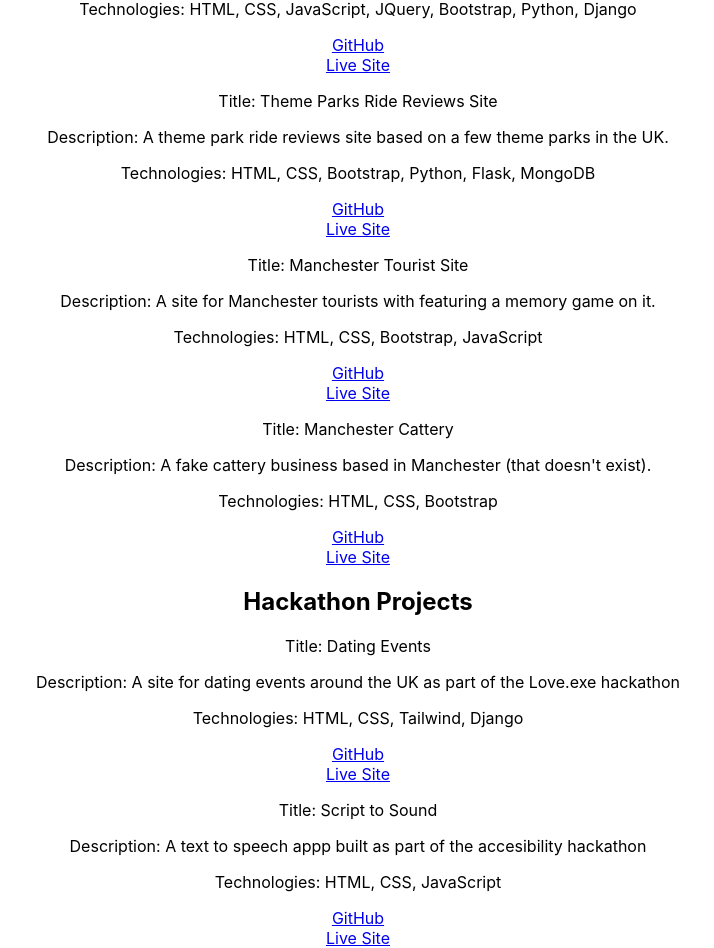
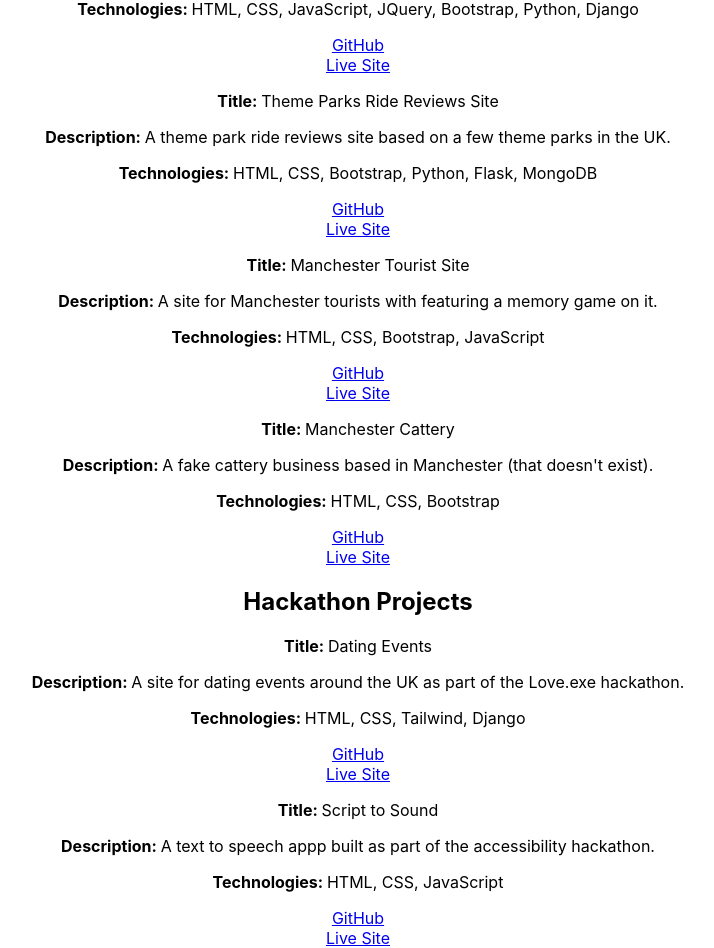
Before and after one commit to hannahro15/Hannah-Portfolio-Site, a React (Create React App) app in the folder hannah-portfolio/: page /projects in a window 1280 px wide. Shown: the part 256-1204 px from the top of the page, without its empty margins (282-996 px from the left). Built offline with nearby package versions, Linux system fonts and the light colour scheme.

Commit message:
Make some elements bold on projects page

```diff
--- a/hannah-portfolio/src/pages/Projects.js
+++ b/hannah-portfolio/src/pages/Projects.js
@@ -35,14 +35,14 @@ const solo_projects = [
 const hack_projects = [
     {
         title: "Dating Events",
-        description: "A site for dating events around the UK as part of the Love.exe hackathon",
+        description: "A site for dating events around the UK as part of the Love.exe hackathon.",
         technologies: ["HTML, ", "CSS, ", "Tailwind, ", "Django "],
         github: "https://github.com/hannahro15/CI-Feb25-hackathon",
         demo: "https://dating-events-app-512687071453.herokuapp.com/"
     },
     {
         title: "Script to Sound",
-        description: "A text to speech appp built as part of the accesibility hackathon",
+        description: "A text to speech appp built as part of the accessibility hackathon.",
         technologies: ["HTML, ", "CSS, ", "JavaScript "],
         github: "https://github.com/hannahro15/Nov24Hackathon",
         demo: "https://script-to-sound-f697c5a0720c.herokuapp.com/"
@@ -59,9 +59,9 @@ function Projects() {
                 {solo_projects.map((data, index) => {
                     return (
                         <div className="project-card" key={index}>
-                            <p>Title: {data.title}</p>
-                            <p>Description: {data.description}</p>
-                            <p>Technologies: {data.technologies}</p>
+                            <p><strong>Title: </strong>{data.title}</p>
+                            <p><strong>Description: </strong>{data.description}</p>
+                            <p><strong>Technologies: </strong>{data.technologies}</p>
                             <a href={data.github} target="blank" rel="noreferrer" >GitHub</a>
                             <br></br>
                             <a href={data.demo} target="_blank" rel="noreferrer">Live Site</a>
@@ -73,9 +73,9 @@ function Projects() {
                 {hack_projects.map((data, index) => {
                     return (
                         <div className="project-card" key={index}>
-                            <p>Title: {data.title}</p>
-                            <p>Description: {data.description}</p>
-                            <p>Technologies: {data.technologies}</p>
+                            <p><strong>Title: </strong>{data.title}</p>
+                            <p><strong>Description: </strong>{data.description}</p>
+                            <p><strong>Technologies: </strong>{data.technologies}</p>
                             <a href={data.github} target="blank" rel="noreferrer" >GitHub</a>
                             <br></br>
                             <a href={data.demo} target="_blank" rel="noreferrer">Live Site</a>
```
